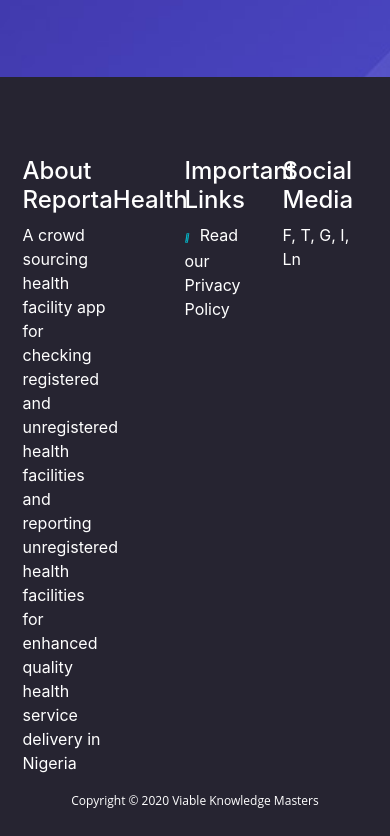
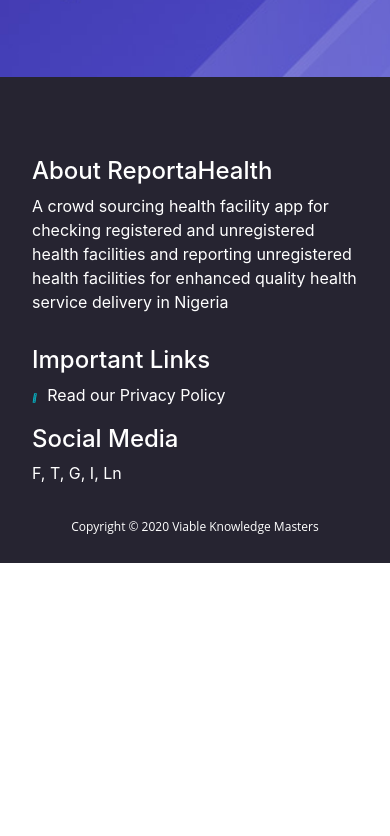
Before and after one commit to Emex4gman/reportahealthform, a React (Create React App) app in the folder client/: page / in a window 390 px wide. Shown: the part 837-1673 px from the top of the page. After the commit the page ends 1400 px from the top, so only its background shows below. Built offline with nearby package versions, Linux system fonts and the light colour scheme.

Commit message:
style update

```diff
--- a/client/src/components/footer/footer.css
+++ b/client/src/components/footer/footer.css
@@ -46,3 +46,16 @@
   text-align: center;
   font: 400 0.75rem/1.25rem "Open Sans", sans-serif;
 }
+
+@media only screen and (max-width: 600px) {
+  .footer-items {
+    display: block;
+  }
+  .footer-item {
+    width: 100%;
+    padding: 0 2rem 1rem 2rem;
+  }
+  .footer-item:nth-child(2) {
+    padding-left: 2rem;
+  }
+}
--- a/client/src/components/form/form.css
+++ b/client/src/components/form/form.css
@@ -30,3 +30,10 @@
 
   /* padding-right: 0.1rem; */
 }
+
+@media only screen and (max-width: 600px) {
+  .form-container {
+    width: 100%;
+    /* padding: 20px; */
+  }
+}
--- a/client/src/components/user/userDashboard.css
+++ b/client/src/components/user/userDashboard.css
@@ -1,7 +1,7 @@
 .user-dashboard {
   display: flex;
   width: 100%;
-  max-width: 1200;
+  max-width: 1200px;
   justify-content: space-around;
   padding: 2rem;
 }
@@ -23,9 +23,9 @@
 }
 
 .user-image {
-  margin: 30px auto 30px auto;
-  height: 8rem;
-  width: 8rem;
+  margin: 20px auto 20px auto;
+  height: 5rem;
+  width: 5rem;
   border-radius: 100%;
   border: gray solid 2px;
   display: flex;
@@ -38,3 +38,16 @@
 .user-details {
   text-align: center;
 }
+
+@media only screen and (max-width: 600px) {
+  .user-dashboard {
+    display: block;
+  }
+  .user-profile-container {
+    height: fit-content;
+    width: 100%;
+    padding: 0.2rem;
+    margin: auto;
+    margin-bottom: 1rem;
+  }
+}
```
